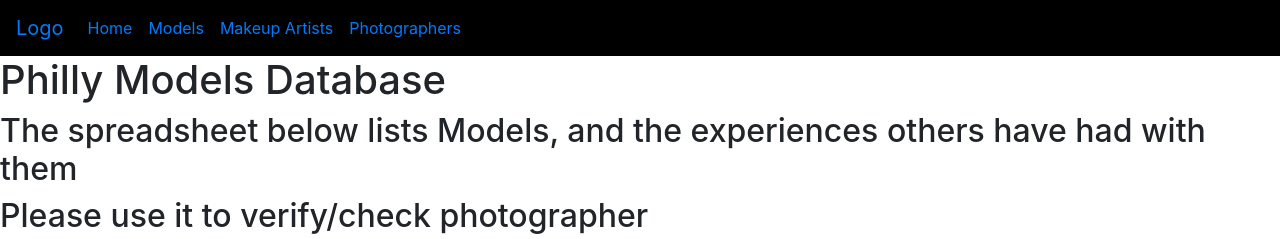
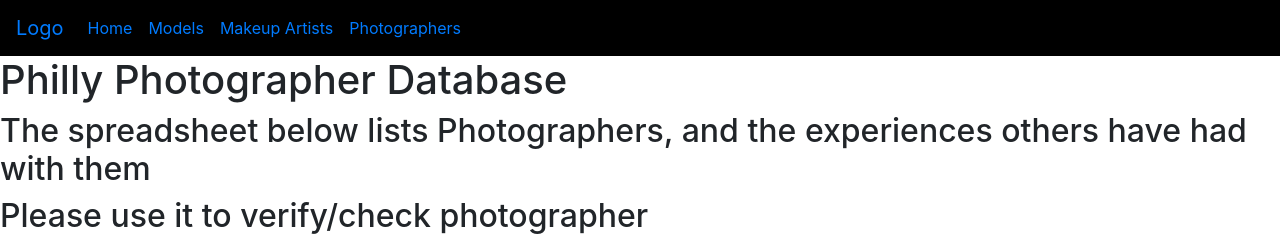
Before and after one commit to pocketens/pocketens.github.io, a plain HTML site: page Photographers.html in a window 1280 px wide. Shown: the top 239 px of the page. Drawn offline with nearby package versions, Linux system fonts and the light colour scheme.

Commit message:
Add files via upload

```diff
--- a/Photographers.html
+++ b/Photographers.html
@@ -33,15 +33,15 @@
     </nav>
 </div>
  <div class="text-black">
-    <h1>Philly Models Database</h1>
-    <h2>The spreadsheet below lists Models, and the experiences others have had with them</h2>
+    <h1>Philly Photographer Database</h1>
+    <h2>The spreadsheet below lists Photographers, and the experiences others have had with them</h2>
     <h2>Please use it to verify/check photographer</h2>
     <h2>If you would like to add someone not listed, please use the link to submit a new entry</h2>
     <h2>All new entries will be verified before posting</h2>
      <h2>Thanks, and this is VERY MUCH A WORK IN PROGRESS (I mean look at this thing)</h2>
     <h1 class="bg-dark"><a href="https://forms.gle/q9YSehKwAtHgbXar9">FORM HERE</a></h1>
     <div class="embed-responsive embed-responsive-1by1">
-        <iframe src="https://docs.google.com/spreadsheets/d/e/2PACX-1vSn4URZ6lGVvFGorkivtzKMV17DOQlpDjEpr7SW720pot2QqNf1HZngCRfmvJzIoRZtFZ1-uOfWth3k/pubhtml?widget=true&amp;headers=false"></iframe>
+        <iframe src="https://docs.google.com/spreadsheets/d/e/2PACX-1vSn4URZ6lGVvFGorkivtzKMV17DOQlpDjEpr7SW720pot2QqNf1HZngCRfmvJzIoRZtFZ1-uOfWth3k/pubhtml?gid=11989496&amp;single=true&amp;widget=true&amp;headers=false"></iframe>
     </div>
  </div>
 </body>
```
